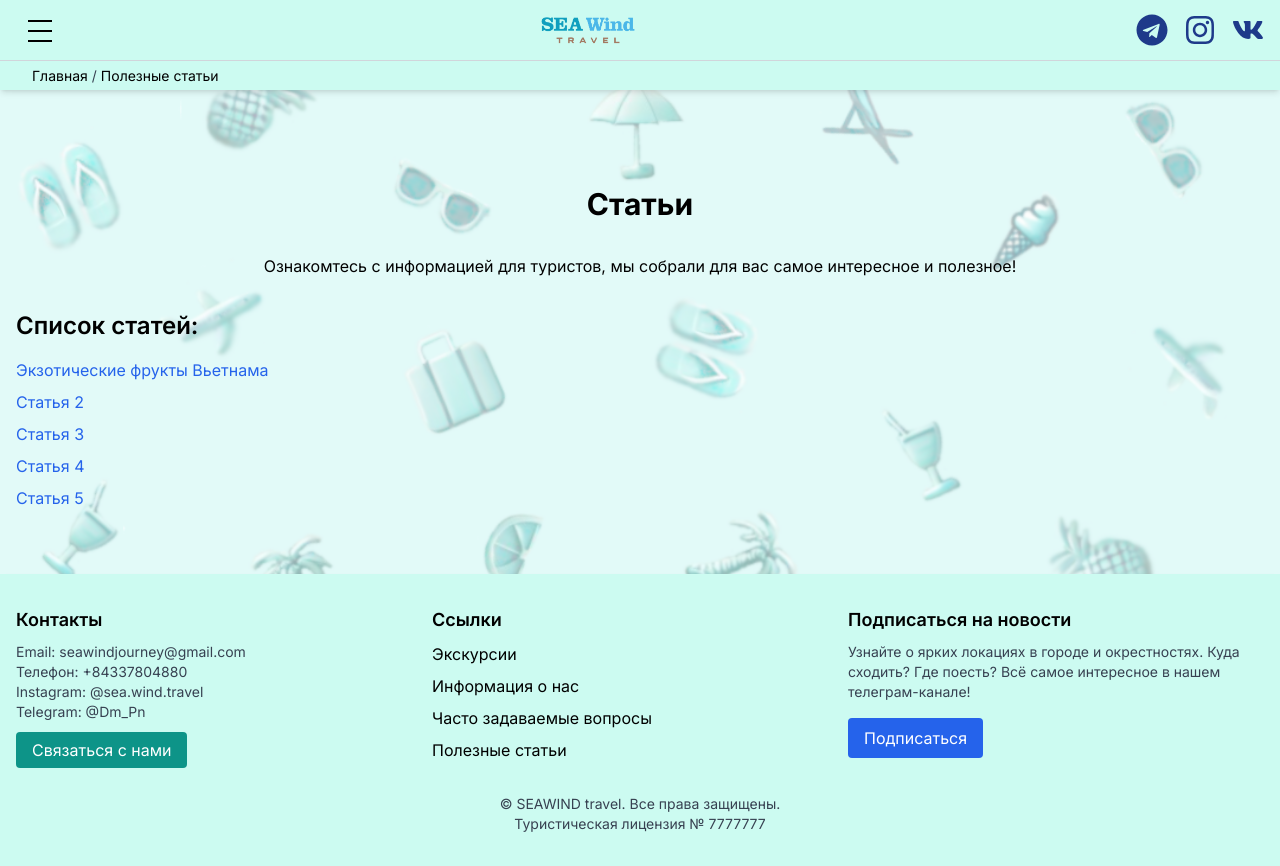
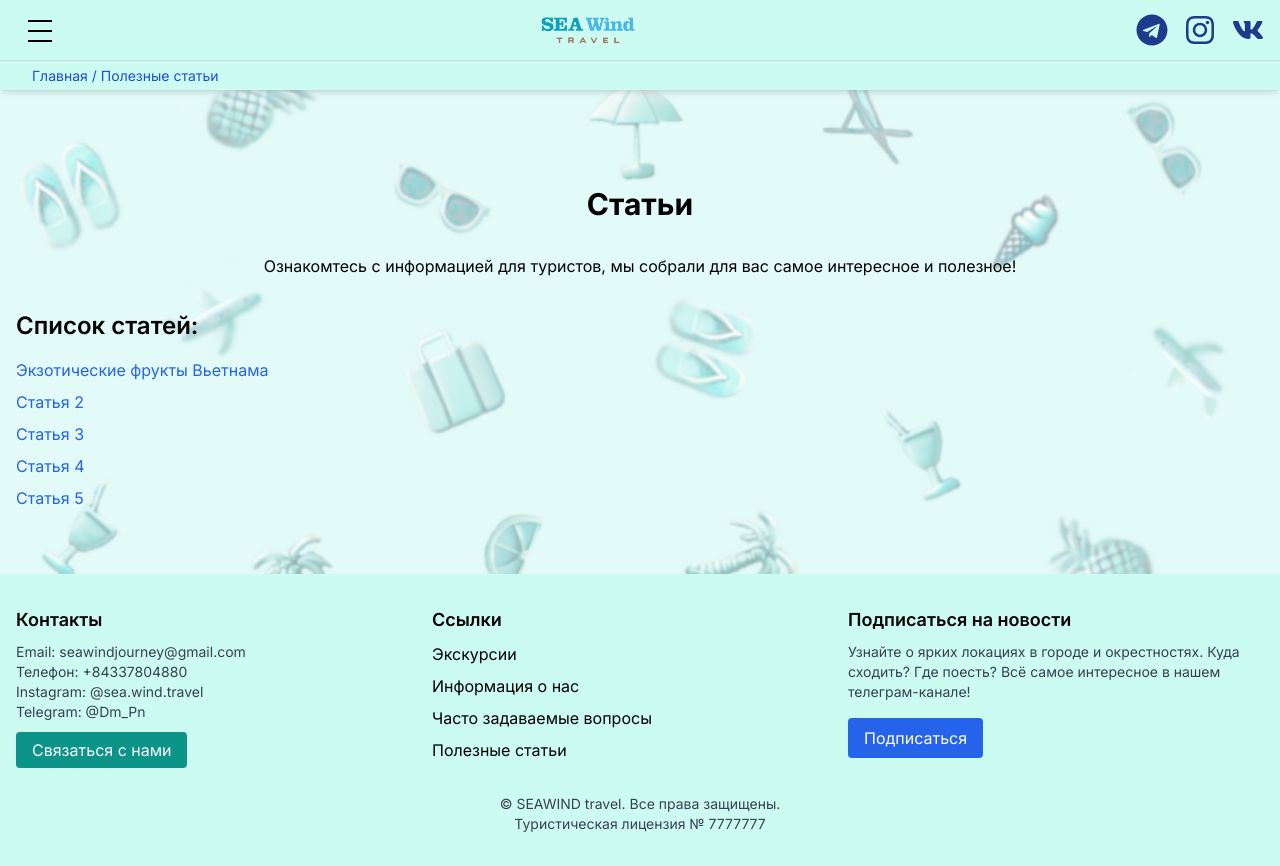
Before and after one commit to PanteleevDmitriy/deploy_testing, a Next.js app in the folder frontend/: page /articles in a window 1280 px wide. Built offline with nearby package versions, Linux system fonts and the light colour scheme.

Commit message:
fix7 17/04

```diff
--- a/frontend/app/components/Breadcrumbs.tsx
+++ b/frontend/app/components/Breadcrumbs.tsx
@@ -4,13 +4,13 @@ import Link from "next/link";
 import { usePathname } from "next/navigation";
 import { useEffect, useState } from "react";
 
-const segmentNameMap: Record<string, string> = {
+const nameMap: Record<string, string> = {
   articles: "Полезные статьи",
-  about: "О нас",
+  exotic_fruits: "Экзотические фрукты",
   faq: "Часто задаваемые вопросы",
+  about: "Информация о нас",
+  auth: "Войти в систему",
   excursion: "Экскурсии",
-  exotic_fruits: "Экзотические фрукты",
-  // Добавляй другие сегменты по мере необходимости
 };
 
 export default function Breadcrumbs() {
@@ -22,20 +22,25 @@ export default function Breadcrumbs() {
 
     const paths = pathSegments.map((segment, index) => {
       const href = "/" + pathSegments.slice(0, index + 1).join("/");
-      const label = segmentNameMap[segment] || segment;
+      let label = nameMap[segment] || segment;
+
       return { label, href };
     });
 
-    // Спецобработка экскурсии
+    // Получение названия экскурсии по id
     if (pathSegments[0] === "excursion" && pathSegments[1]) {
-      fetch(`/api/excursions/${pathSegments[1]}`)
+      fetch("/api/excursions/")
         .then(res => res.json())
         .then(data => {
-          const title = data?.name || segmentNameMap[pathSegments[1]] || pathSegments[1];
-          const updated = paths.map((p, i) =>
-            i === 1 ? { ...p, label: title } : p
-          );
-          setBreadcrumbs([{ label: "Главная", href: "/" }, ...updated]);
+          const excursion = data.find((ex: any) => ex.id?.toString() === pathSegments[1]);
+          if (excursion?.name) {
+            const updated = paths.map((p, i) =>
+              i === 1 ? { ...p, label: excursion.name } : p
+            );
+            setBreadcrumbs([{ label: "Главная", href: "/" }, ...updated]);
+          } else {
+            setBreadcrumbs([{ label: "Главная", href: "/" }, ...paths]);
+          }
         })
         .catch(() => {
           setBreadcrumbs([{ label: "Главная", href: "/" }, ...paths]);
@@ -48,11 +53,11 @@ export default function Breadcrumbs() {
   if (breadcrumbs.length === 0) return null;
 
   return (
-    <nav className="text-sm text-gray-700 h-[30px] flex items-center px-4 overflow-x-auto whitespace-nowrap z-40 relative">
+    <nav className="text-sm text-blue-700 h-[30px] flex items-center px-4 overflow-x-auto whitespace-nowrap z-40">
       <div className="max-w-5xl mx-auto w-full">
         {breadcrumbs.map((crumb, index) => (
           <span key={crumb.href}>
-            <Link href={crumb.href} className="hover:underline text-black">
+            <Link href={crumb.href} className="hover:underline">
               {decodeURIComponent(crumb.label)}
             </Link>
             {index < breadcrumbs.length - 1 && <span className="mx-1">/</span>}
```
